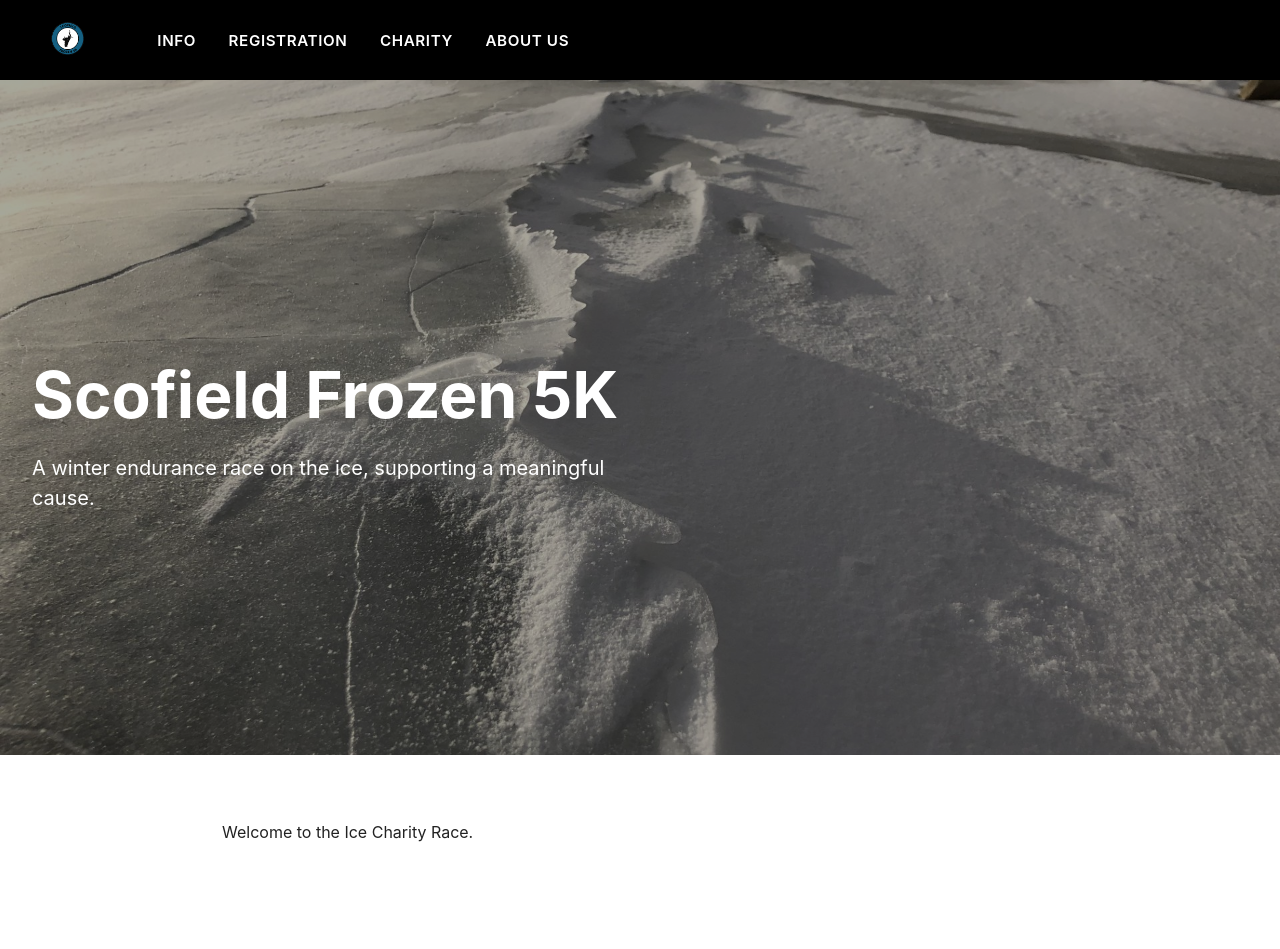
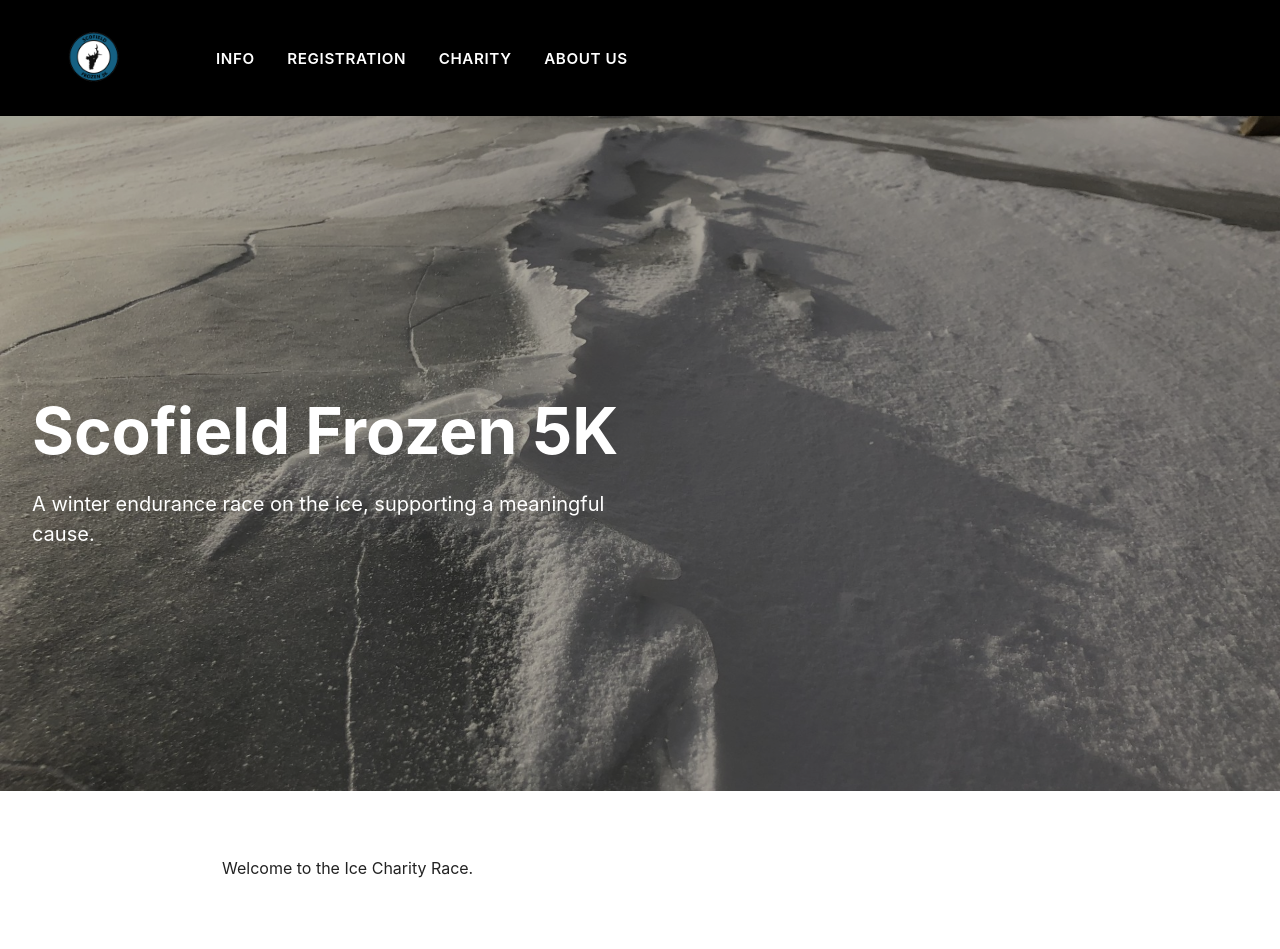
Before and after one commit to wparley/wparley.github.io, a Jekyll site: the page built from index.md, in a window 1280 px wide. Built offline with Jekyll 4.4.1, drawn with Linux system fonts in a browser that asks for light colours; before the commit the page ends 913 px from its top, so only the background shows below that.

Commit message:
Adjust header padding and image size in default layout

```diff
--- a/_layouts/default.html
+++ b/_layouts/default.html
@@ -30,12 +30,14 @@
       background-color: #000;
       display: flex;
       align-items: center;
-      padding: 14px 32px;
+      padding: 20px 40px;
+      min-height: 90px;
     }
 
     header img {
-      height: 48px;
-      margin-right: 40px;
+      height: 72px;
+      width: auto;
+      margin-right: 48px;
     }
 
     nav a {
```
